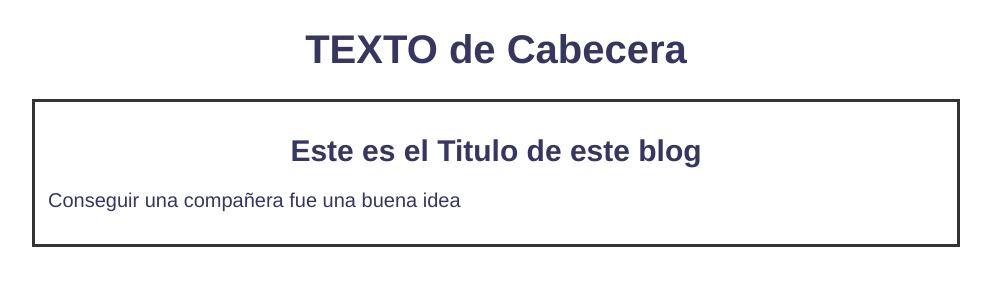
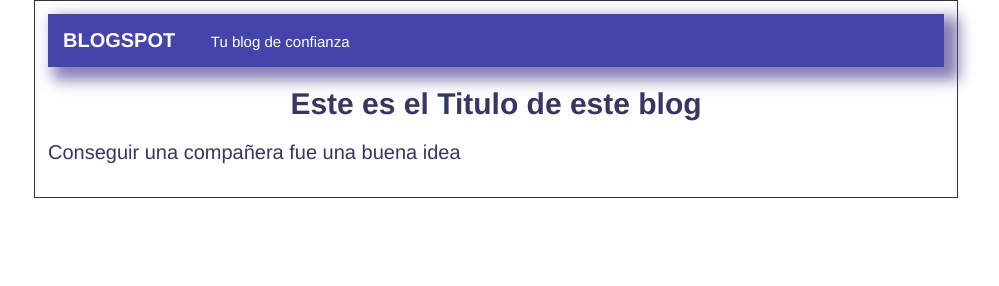
Before and after one commit to diegoalex40/hyperblog, a plain HTML site: page index.html in a window 1280 px wide. Shown: the whole page, without its empty margins (144-1143 px from the left). Drawn offline with Linux system fonts and the light colour scheme.

Commit message:
Cabecera en color azul creada

```diff
--- a/css/style.css
+++ b/css/style.css
@@ -12,9 +12,26 @@ body
 {
     text-align: left;
     width: 70%;
-    border: 1mm solid #333;
+    border: 1px solid #333;
     margin: 0 auto;
     padding: 1% ;
+}
+
+#cabecera
+{
+    background-color: rgb(68, 68, 170);
+    box-shadow: 10px 8px 14px 5px rgba(92, 85, 156, 0.75);
+    color: rgb(255, 255, 255);
+    font-weight: bold;
+    margin: 0px;
+    padding: 0.75em;
+}
+
+#cabecera #tagline
+{
+    margin: 0 0 0 2em;
+    font-size: 15px;
+    font-weight: normal;
 }
 
 #texto h1
--- a/index.html
+++ b/index.html
@@ -5,10 +5,11 @@
     <link rel="stylesheet" href="/css/style.css">
 </head>
 <body>
-    <div id="cabecera">
-        <h1>TEXTO de Cabecera</h1>
-    </div>
     <div id="container">
+        <div id="cabecera">
+            BLOGSPOT
+            <span id="tagline">Tu blog de confianza</span>
+        </div>
         <div id="texto">
             <h1> Este es el Titulo de este blog</h1>
             <p> Conseguir una compañera fue una buena idea</p>
```
